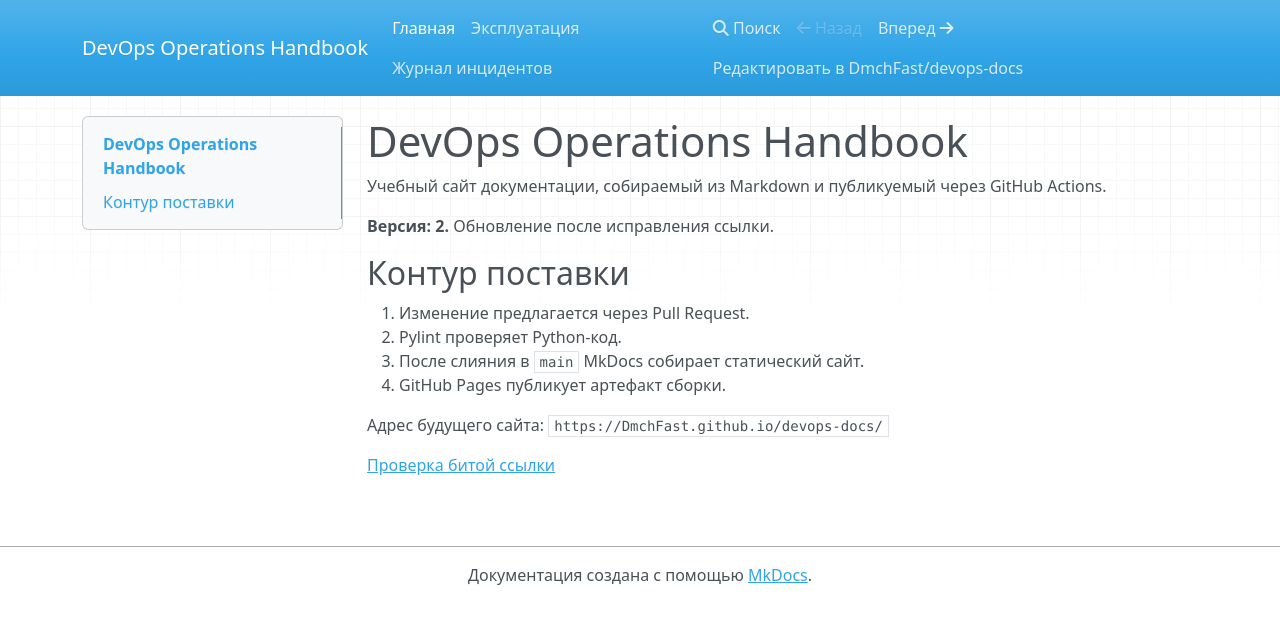
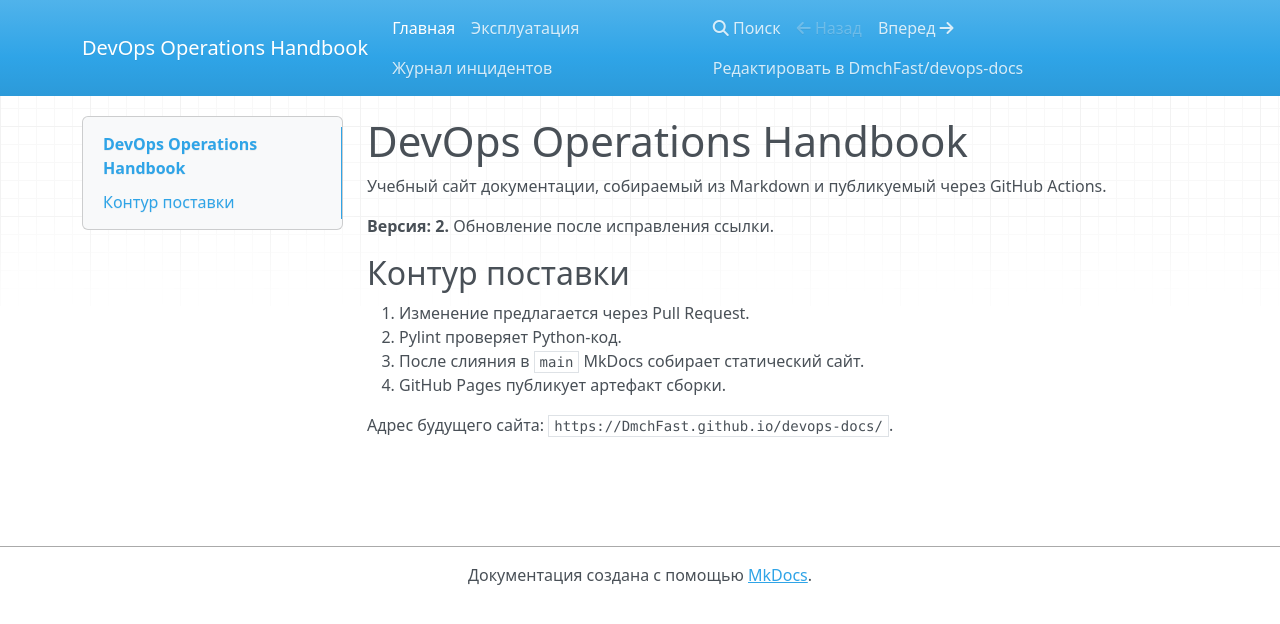
Before and after one commit to DmchFast/devops-docs, an MkDocs documentation site: the page built from docs/index.md, in a window 1280 px wide. Shown: the top 624 px of the page. Built offline with MkDocs 1.6.1, drawn with Linux system fonts in a browser that asks for light colours; nearby versions of some CDN libraries.

Commit message:
fix: remove broken link

```diff
--- a/docs/index.md
+++ b/docs/index.md
@@ -11,6 +11,4 @@
 3. После слияния в `main` MkDocs собирает статический сайт.
 4. GitHub Pages публикует артефакт сборки.
 
-Адрес будущего сайта: `https://DmchFast.github.io/devops-docs/`
-
-[Проверка битой ссылки](missing-page.md)
+Адрес будущего сайта: `https://DmchFast.github.io/devops-docs/`.
```
